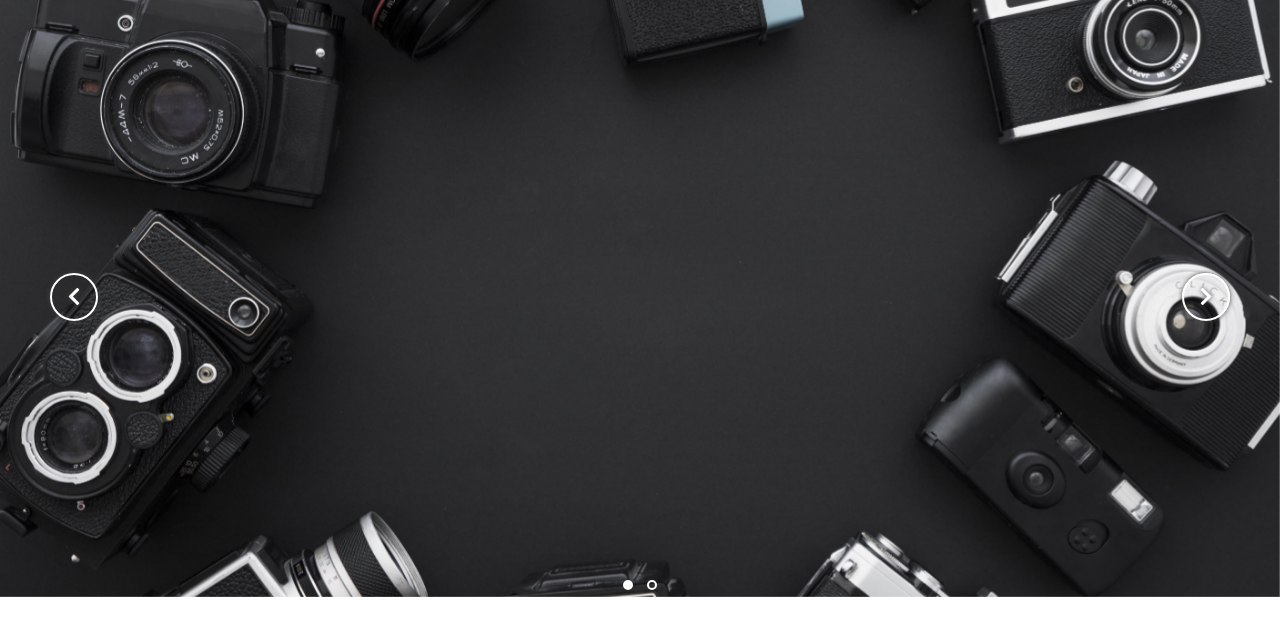
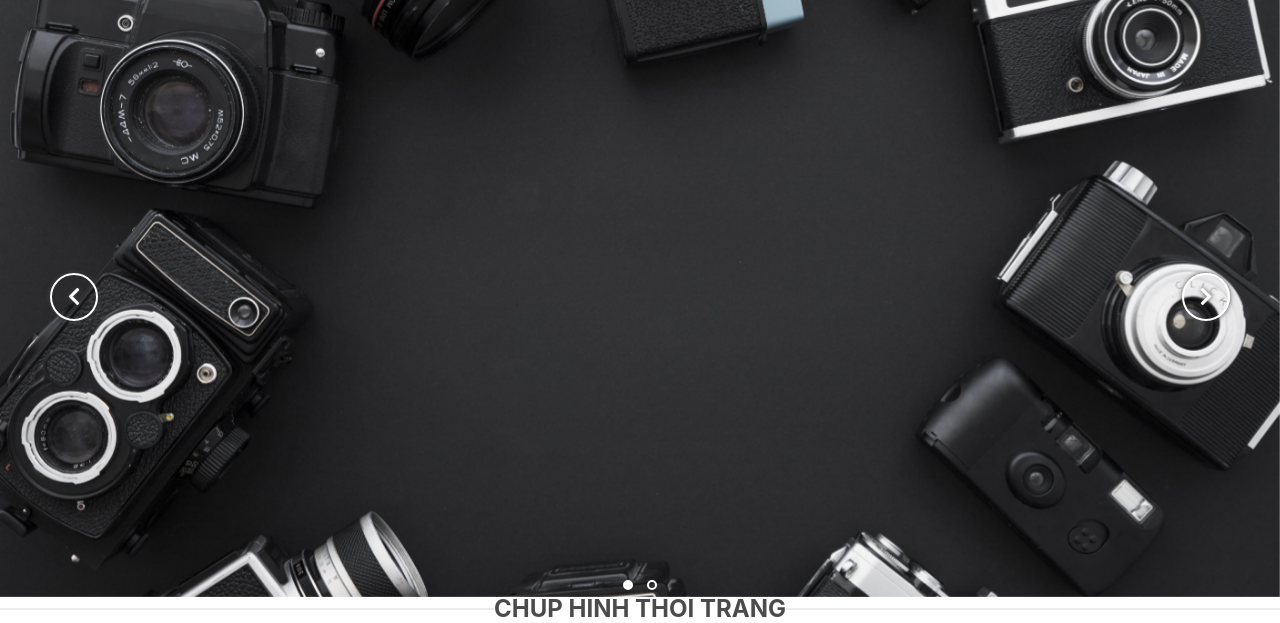
Before and after one commit to thangggg/WebsiteStudio, a website: page dist/index.html in a window 1280 px wide. Shown: the part 206-829 px from the top of the page. Before the commit the page ends 803 px from the top, so only its background shows below. Drawn offline with nearby package versions, Linux system fonts and the light colour scheme; a web font is replaced by a local one.

Commit message:
service-title

```diff
--- /dev/null
+++ b/scss/components/service-title.scss
@@ -0,0 +1,16 @@
+.service-title {
+  display: flex;
+  align-items: center;
+  flex-flow: row wrap;
+  b {
+    display: block;
+    flex: 1;
+    height: 2px;
+    opacity: .1;
+    background-color: $primary-color;
+    font-weight: bolder;
+  }
+  h2 {
+    text-transform: uppercase;
+  }
+}
--- a/scss/main.scss
+++ b/scss/main.scss
@@ -8,6 +8,7 @@
 @import 'base/typography';
 
 // @import 'components/';
+@import 'components/service-title.scss';
 
 // @import 'layout/';
 @import 'layout/header';
```
Also changed, not shown: dist/css/main.css, dist/index.html.
